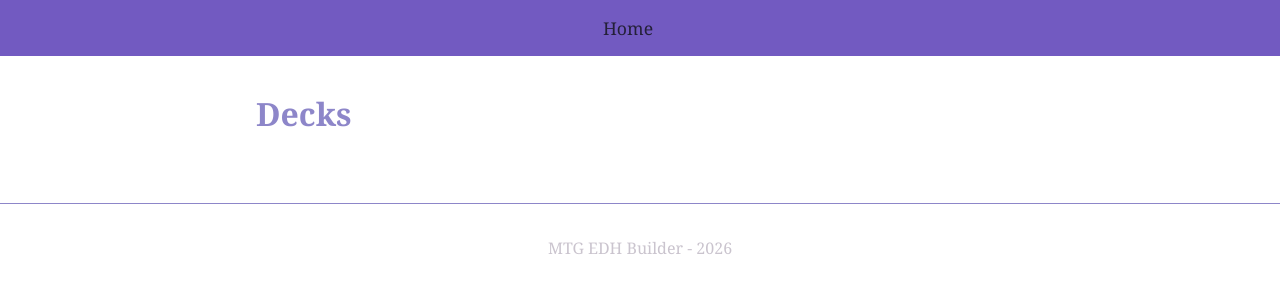
After one commit to CarlosSallan/MTG-EDH-Deckbuilder, a Django app: page /decks/ in a window 1280 px wide. The commit adds this page. Shown: the top 300 px of the page. Run offline with Django 5.2, Linux system fonts and the light colour scheme; data that the repository does not hold is empty.

Commit message:
Add deck list page with DeckListView and template

```diff
--- a/blog/urls.py
+++ b/blog/urls.py
@@ -1,9 +1,8 @@
 from django.urls import path
-
 from . import views
-
-app_name = 'blog'
+from .views import DeckListView
 
 urlpatterns = [
-    path('', views.home, name='home'),
+    path("", views.home, name="home"),
+    path("decks/", DeckListView.as_view(), name="deck_list"),
 ]
--- a/blog/views.py
+++ b/blog/views.py
@@ -1,9 +1,13 @@
 from django.shortcuts import render
+from django.views.generic import ListView
+from .models import Deck
 
-from django.shortcuts import render
 
 def home(request):
-    """Home page view."""
-    # request = the incoming HTTP request (URL, method, headers, user info, etc.)
-    # render() loads the template file, returns it as an HTTP response
-    return render(request, 'blog/home.html')
+    return render(request, template_name='blog/home.html')
+
+
+class DeckListView(ListView):
+    model = Deck
+    template_name = "blog/deck_list.html"
+    context_object_name = "decks"
--- a/templates/base.html
+++ b/templates/base.html
@@ -11,7 +11,7 @@
 </head>
 <body>
     <ul>
-        <li><a href="{% url 'blog:home' %}">Home</a></li>
+        <li><a href="{% url 'home' %}">Home</a></li>
     </ul>
 
     <div class="container">
--- /dev/null
+++ b/templates/blog/deck_list.html
@@ -0,0 +1,14 @@
+{% extends "base.html" %}
+
+{% block title %}Decks{% endblock %}
+
+{% block content %}
+<h1>Decks</h1>
+
+<ul>
+{% for deck in decks %}
+    <li>{{ deck.name }} – Commander: {{ deck.commander }}</li>
+{% endfor %}
+</ul>
+
+{% endblock %}
```
